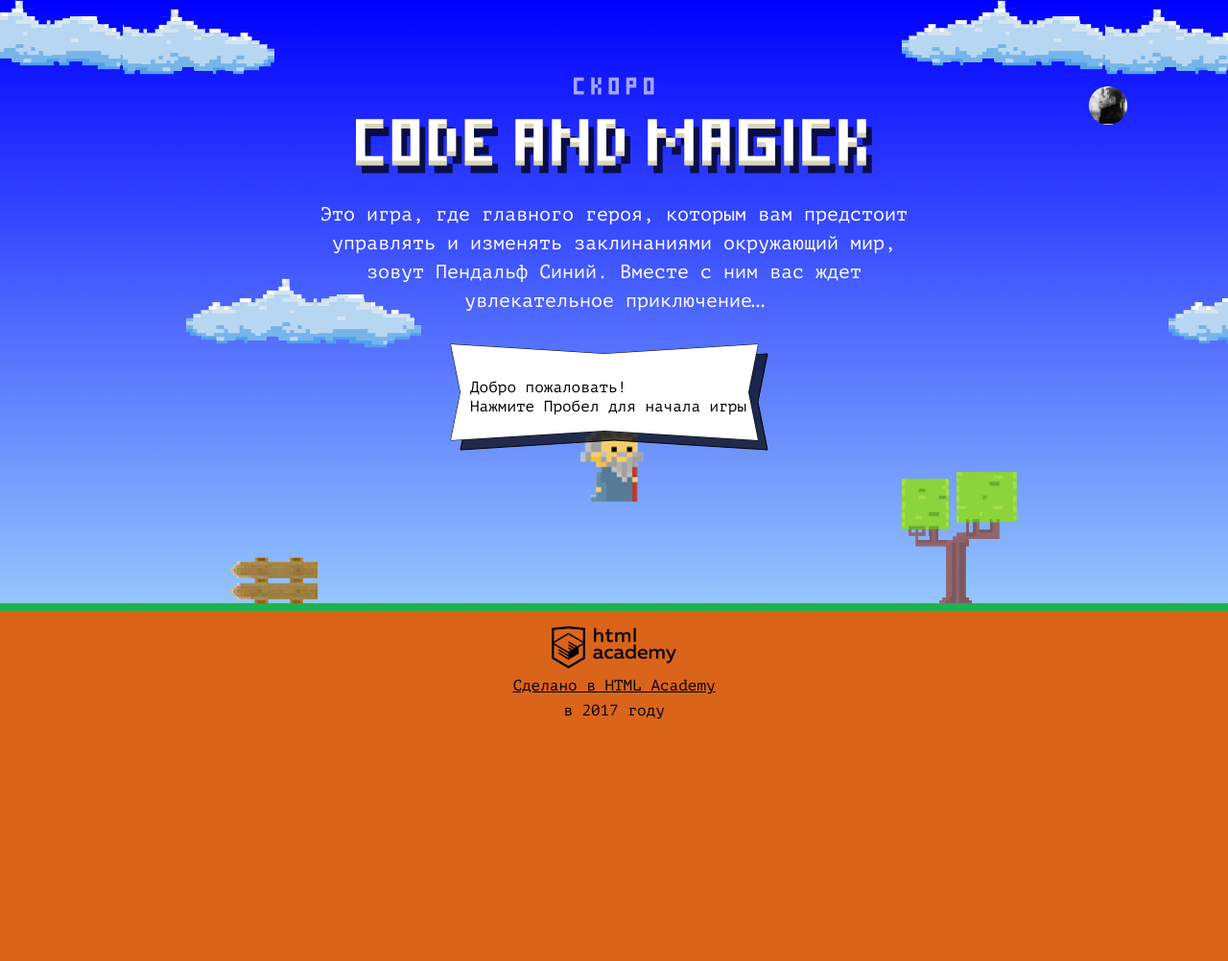
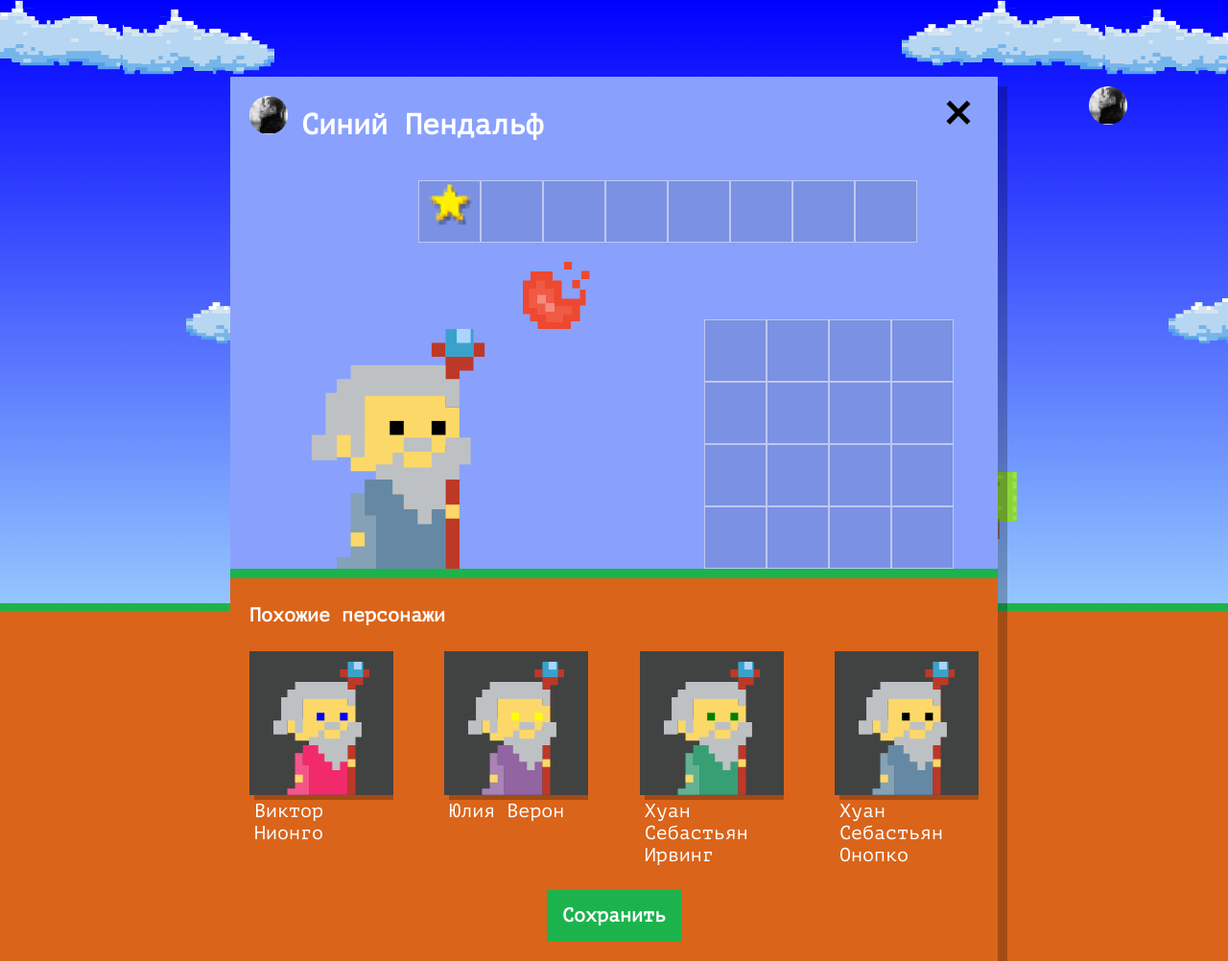
Before and after one commit to wdbyb/1049875-code-and-magick-21, a website: page index.html in a window 1280 px wide. Shown: the whole page at 96% size. Before the commit the page ends 800 px from the top, so only its background shows below. Drawn offline with Linux system fonts and the light colour scheme.

Commit message:
Отрисовка 4 магов

```diff
--- a/index.html
+++ b/index.html
@@ -200,6 +200,7 @@
   };
 </script>
 <script src="js/stat.js"></script>
+<script src="js/setup.js"></script>
 <script src="js/game.js"></script>
 
 </body>
--- /dev/null
+++ b/js/setup.js
@@ -0,0 +1,36 @@
+const setup = document.querySelector('.setup');
+setup.classList.remove('hidden');
+
+let firstNames = ['Иван', 'Хуан Себастьян', 'Мария', 'Кристоф', 'Виктор', 'Юлия', 'Люпита', 'Вашингтон'];
+let lastNames = ['да Марья', 'Верон', 'Мирабелла', 'Вальц', 'Онопко', 'Топольницкая', 'Нионго', 'Ирвинг'];
+let coatColors = ['rgb(101, 137, 164)', 'rgb(241, 43, 107)', 'rgb(146, 100, 161)', 'rgb(56, 159, 117)', 'rgb(215, 210, 55)', 'rgb(0, 0, 0)'];
+let eyesColors = ['black', 'red', 'blue', 'yellow', 'green'];
+
+const getRandom = function (max) {
+  return Math.floor(Math.random() * Math.floor(max));
+};
+
+let wizards = [];
+
+for (var i = 0; i < 4; i++) {
+  wizards.push({
+    name: firstNames[getRandom(firstNames.length)] + ' ' + lastNames[getRandom(lastNames.length)],
+    coatColor: coatColors[getRandom(coatColors.length)],
+    eyesColor: eyesColors[getRandom(eyesColors.length)],
+  });
+}
+
+const wizardTemplate = document.querySelector('#similar-wizard-template').content.querySelector('div');
+const wizardsList = document.querySelector('.setup-similar-list');
+
+for (let i = 0; i < 4; i++) {
+  let element = wizardTemplate.cloneNode(true);
+
+  element.querySelector('.setup-similar-label').textContent = wizards[i].name;
+  element.querySelector('.wizard-coat').style.fill = wizards[i].coatColor;
+  element.querySelector('.wizard-eyes').style.fill = wizards[i].eyesColor;
+
+  wizardsList.appendChild(element);
+}
+
+document.querySelector('.setup-similar').classList.remove('hidden');
```
